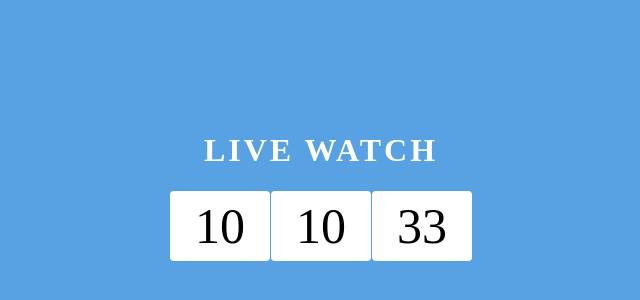
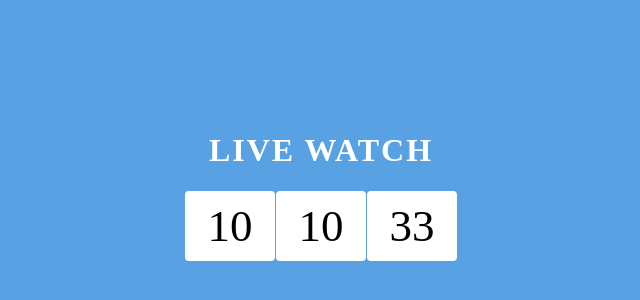
Before and after one commit to OndeyoMatoke/Updated-Clock, a plain HTML site: page clockscratch/index.html in a window 1280 px wide. Shown: the part 214-514 px from the top of the page, without its empty margins (319-959 px from the left). Drawn offline with Linux system fonts and the light colour scheme.

Commit message:
Update style.css

```diff
--- a/clockscratch/style.css
+++ b/clockscratch/style.css
@@ -9,7 +9,7 @@ body {
 }
 
 h1 {
-    letter-spacing: 3px;
+    letter-spacing: 2px;
     color: white;
 }
 
@@ -23,11 +23,11 @@ h1 {
 
 #clock span{
     height: 70px;
-    width: 100px;
+    width: 90px;
     background-color: white;
     display: flex;
     justify-content: center;
     align-items: center;
-    font-size: 50px;
+    font-size: 45px;
     border-radius: 4px;
 }
```
